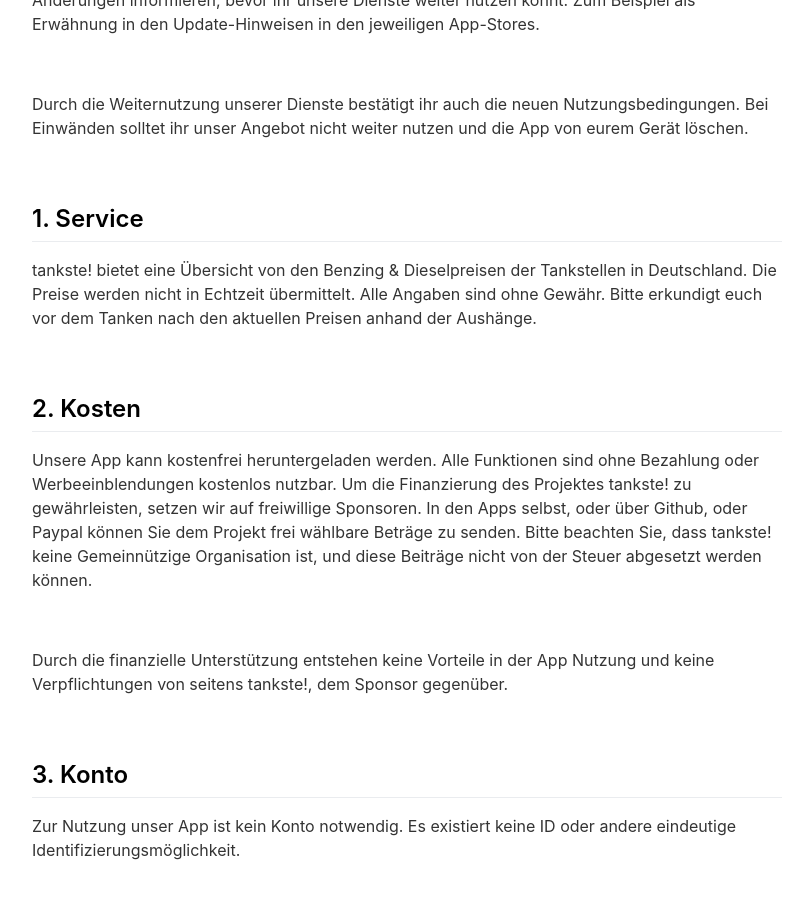
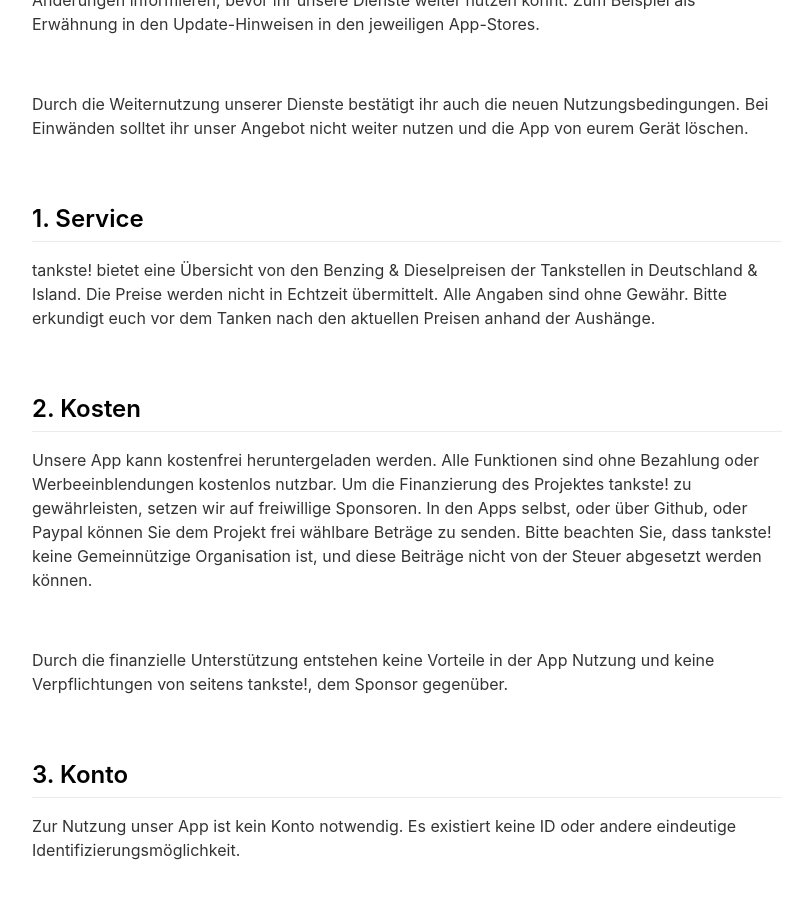
Before and after one commit to tankste/website, a Jekyll site: the page built from _pages/nutzungsbedingungen.md, in a window 1280 px wide and 900 px high, scrolled down 448 px. Shown: the whole window, without its empty margins (233-1040 px from the left). Built offline with Jekyll 4.4.1, drawn with Linux system fonts in a browser that asks for light colours; nearby versions of some CDN libraries.

Commit message:
Update data sources

```diff
--- a/_pages/nutzungsbedingungen.md
+++ b/_pages/nutzungsbedingungen.md
@@ -22,7 +22,7 @@
 
 ## 1. Service ##
 
-tankste! bietet eine Übersicht von den Benzing & Dieselpreisen der Tankstellen in Deutschland. Die Preise werden nicht in Echtzeit übermittelt. Alle Angaben sind ohne Gewähr. Bitte erkundigt euch vor dem Tanken nach den aktuellen Preisen anhand der Aushänge.
+tankste! bietet eine Übersicht von den Benzing & Dieselpreisen der Tankstellen in Deutschland & Island. Die Preise werden nicht in Echtzeit übermittelt. Alle Angaben sind ohne Gewähr. Bitte erkundigt euch vor dem Tanken nach den aktuellen Preisen anhand der Aushänge.
 
 <br>
 
```
Also changed, not shown: _pages/datenquellen.md (+7 -6 lines).
